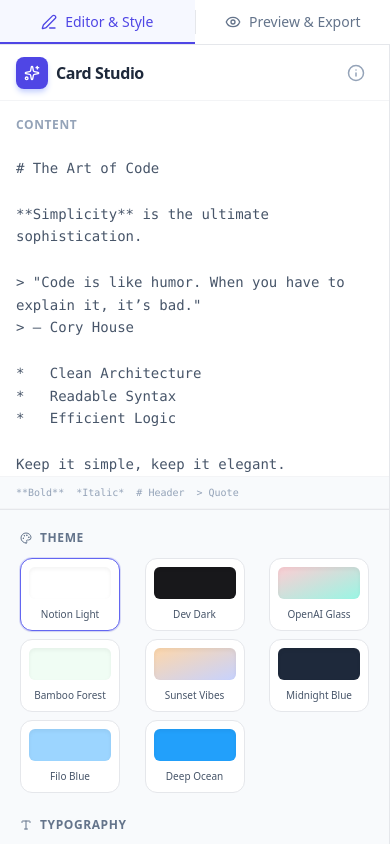
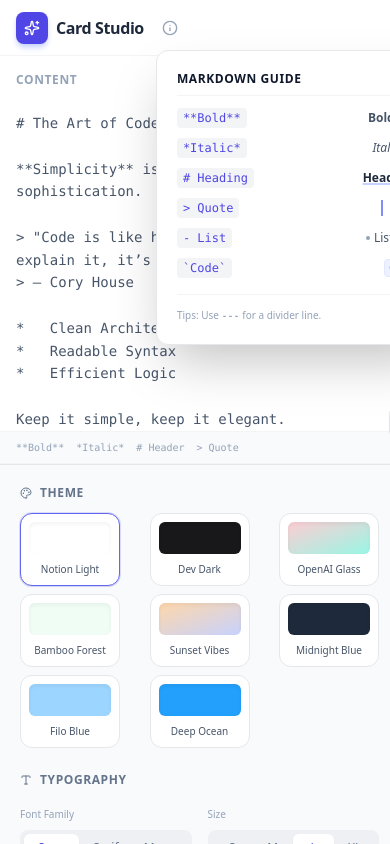
Before and after one commit to justinbao19/Markdown-to-Card-generator, a Next.js app: page / in a window 390 px wide. Built offline with nearby package versions, Linux system fonts and the light colour scheme.

Commit message:
Refactor CardGenerator component by removing mobile tab navigation and simplifying layout. Adjusted styles for better responsiveness and improved tooltip functionality. Updated export button text for clarity.

```diff
--- a/components/CardGenerator.tsx
+++ b/components/CardGenerator.tsx
@@ -15,9 +15,7 @@ import {
   Layout,
   GripVertical,
   CreditCard,
-  Info,
-  Eye,
-  Edit3
+  Info
 } from "lucide-react";
 import { clsx, type ClassValue } from "clsx";
 import { twMerge } from "tailwind-merge";
@@ -128,7 +126,6 @@ export default function CardGenerator() {
   const [sidebarWidth, setSidebarWidth] = useState(400);
   const [isDragging, setIsDragging] = useState(false);
   const [footerText, setFooterText] = useState("Card Generator");
-  const [activeTab, setActiveTab] = useState<'editor' | 'preview'>('editor');
 
   // Drag Handlers
   const startResizing = useCallback(() => {
@@ -180,50 +177,19 @@ export default function CardGenerator() {
   return (
     <div
       className={cn(
-        "flex flex-col lg:flex-row h-screen w-full overflow-hidden bg-white text-slate-900 font-sans",
+        "flex h-screen w-full overflow-hidden bg-white text-slate-900 font-sans",
         isDragging && "cursor-col-resize select-none"
       )}
     >
 
-      {/* --- MOBILE TAB BAR --- */}
-      <div className="lg:hidden flex items-center border-b border-gray-200 bg-white z-30">
-        <button
-          onClick={() => setActiveTab('editor')}
-          className={cn(
-            "flex-1 py-3 text-sm font-medium flex items-center justify-center gap-2 transition-colors relative",
-            activeTab === 'editor' ? "text-indigo-600 bg-indigo-50/50" : "text-slate-500"
-          )}
-        >
-          <Edit3 size={16} />
-          Editor & Style
-          {activeTab === 'editor' && <div className="absolute bottom-0 left-0 w-full h-0.5 bg-indigo-600" />}
-        </button>
-        <div className="w-px h-6 bg-gray-200" />
-        <button
-          onClick={() => setActiveTab('preview')}
-          className={cn(
-            "flex-1 py-3 text-sm font-medium flex items-center justify-center gap-2 transition-colors relative",
-            activeTab === 'preview' ? "text-indigo-600 bg-indigo-50/50" : "text-slate-500"
-          )}
-        >
-          <Eye size={16} />
-          Preview & Export
-          {activeTab === 'preview' && <div className="absolute bottom-0 left-0 w-full h-0.5 bg-indigo-600" />}
-        </button>
-      </div>
-
       {/* --- LEFT PANEL: EDITOR & CONTROLS --- */}
       <div
-        style={{ width: typeof window !== 'undefined' && window.innerWidth >= 1024 ? sidebarWidth : '100%' }}
-        className={cn(
-          "flex-shrink-0 h-full flex flex-col border-r border-gray-200 bg-white z-20 shadow-lg relative group transition-all lg:transition-none",
-          // Mobile Logic: Hide if preview active, Full width if editor active
-          activeTab === 'preview' ? "hidden lg:flex" : "flex w-full"
-        )}
+        style={{ width: sidebarWidth }}
+        className="flex-shrink-0 h-full flex flex-col border-r border-gray-200 bg-white z-20 shadow-lg relative group"
       >
 
         {/* Header */}
-        <div className="h-14 px-4 border-b border-gray-100 flex items-center justify-between bg-white shrink-0 relative z-30">
+        <div className="h-14 px-4 border-b border-gray-100 flex items-center gap-3 bg-white shrink-0 relative z-30">
           <div className="flex items-center gap-2">
             <div className="w-8 h-8 bg-indigo-600 rounded-lg flex items-center justify-center text-white shadow-md shadow-indigo-200">
               <Sparkles size={16} />
@@ -233,12 +199,12 @@ export default function CardGenerator() {
 
           {/* Info Tooltip */}
           <div className="relative group">
-            <button className="p-2 text-slate-400 hover:text-indigo-600 hover:bg-indigo-50 rounded-full transition-all">
-              <Info size={18} />
+            <button className="p-1.5 text-slate-400 hover:text-indigo-600 hover:bg-indigo-50 rounded-full transition-all">
+              <Info size={16} />
             </button>
 
             {/* Tooltip Content */}
-            <div className="absolute top-full right-[-10px] mt-2 w-72 bg-white border border-gray-200 rounded-xl shadow-2xl p-5 opacity-0 invisible group-hover:opacity-100 group-hover:visible transition-all duration-200 translate-y-2 group-hover:translate-y-0 z-50 pointer-events-none group-hover:pointer-events-auto">
+            <div className="absolute top-full left-0 mt-2 w-72 bg-white border border-gray-200 rounded-xl shadow-2xl p-5 opacity-0 invisible group-hover:opacity-100 group-hover:visible transition-all duration-200 translate-y-2 group-hover:translate-y-0 z-50 pointer-events-none group-hover:pointer-events-auto">
               <div className="text-xs font-bold text-slate-900 uppercase tracking-wider mb-3 border-b border-gray-100 pb-2">
                 Markdown Guide
               </div>
@@ -412,9 +378,9 @@ export default function CardGenerator() {
           </div>
         </div>
 
-        {/* Resizer Handle (Hidden on Mobile) */}
+        {/* Resizer Handle */}
         <div
-          className="hidden lg:block absolute top-0 right-0 w-1 h-full cursor-col-resize group-hover:bg-indigo-500/50 hover:bg-indigo-500 transition-colors z-50"
+          className="absolute top-0 right-0 w-1 h-full cursor-col-resize group-hover:bg-indigo-500/50 hover:bg-indigo-500 transition-colors z-50"
           onMouseDown={startResizing}
         >
            <div className="absolute top-1/2 left-1/2 -translate-x-1/2 -translate-y-1/2 w-4 h-8 bg-white border border-gray-200 rounded-full shadow-sm flex items-center justify-center opacity-0 group-hover:opacity-100 transition-opacity pointer-events-none">
@@ -425,10 +391,8 @@ export default function CardGenerator() {
 
       {/* --- RIGHT PANEL: PREVIEW --- */}
       <div className={cn(
-        "relative flex-1 h-full flex-col overflow-hidden transition-colors duration-500",
-        THEMES[theme].bg,
-        // Mobile Logic: Hide if editor active
-        activeTab === 'editor' ? "hidden lg:flex" : "flex w-full"
+        "relative flex-1 h-full flex flex-col overflow-hidden transition-colors duration-500",
+        THEMES[theme].bg
       )}>
 
         {/* Dot Pattern Background */}
@@ -441,21 +405,19 @@ export default function CardGenerator() {
 
         {/* Scrollable Canvas Area */}
         <div className="flex-1 w-full h-full overflow-y-auto overflow-x-hidden custom-scrollbar">
-          <div className="min-h-full flex flex-col items-center p-8 sm:p-20 pb-32"> {/* Increased padding-bottom for mobile fab */}
+          <div className="min-h-full flex flex-col items-center p-12 sm:p-20">
 
             <div
-              className="my-auto transition-transform duration-200 ease-out origin-center will-change-transform max-w-full" // Added max-w-full for mobile safety
+              className="my-auto transition-transform duration-200 ease-out origin-center will-change-transform"
               style={{ transform: `scale(${scale / 100})` }}
             >
               {/* The Card Component */}
               <div
                 ref={cardRef}
                 className={cn(
-                  "w-[520px] min-h-[300px] rounded-xl p-12 flex flex-col relative transition-all duration-500 shadow-2xl", // Added explicit shadow
+                  "w-[520px] min-h-[300px] rounded-xl p-12 flex flex-col relative transition-all duration-500",
                   THEMES[theme].card,
-                  FONTS[font].class,
-                  // Mobile responsiveness for card itself if needed, but usually we want fixed width export
-                  // We keep it fixed width (520px) and let the parent scale transform handle the fitting on small screens
+                  FONTS[font].class
                 )}
               >
                 {/* Window Controls */}
@@ -508,7 +470,7 @@ export default function CardGenerator() {
               >
                 <Minus size={16} />
               </button>
-              <div className="flex flex-col w-24 gap-1 hidden sm:flex"> {/* Hide slider on very small screens */}
+              <div className="flex flex-col w-24 gap-1">
                 <input
                   type="range"
                   min="50"
@@ -536,7 +498,7 @@ export default function CardGenerator() {
               className="flex items-center gap-2 bg-slate-900 hover:bg-slate-800 text-white px-6 py-2 rounded-full font-medium text-sm transition-all shadow-lg hover:shadow-xl active:scale-95 disabled:opacity-70 disabled:cursor-not-allowed"
             >
               {isExporting ? (
-                <span className="animate-pulse">Processing...</span>
+                <span className="animate-pulse">Generating...</span>
               ) : (
                 <>
                   <span>Export</span>
```
